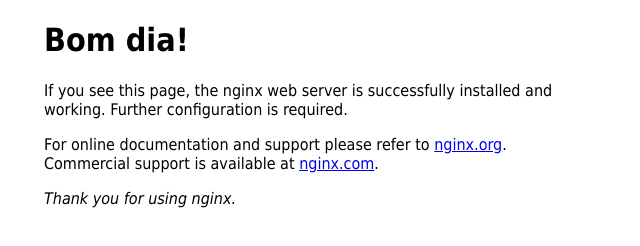
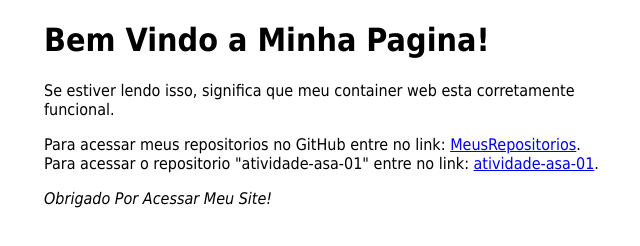
Before and after one commit to TheWellz/atividade-asa-01, a plain HTML site: page web/index.html in a window 1280 px wide. Shown: the whole page, without its empty margins (316-956 px from the left). Drawn offline with Linux system fonts and the light colour scheme.

Commit message:
Atividade completada

```diff
--- a/web/index.html
+++ b/web/index.html
@@ -2,7 +2,7 @@
 <html>
 
 <head>
-    <title>Welcome to nginx!</title>
+    <title>Bem Vindo a Minha Pagina!</title>
     <style>
         html {
             color-scheme: light dark;
@@ -17,17 +17,16 @@
 </head>
 
 <body>
-    <h1>Bom dia!</h1>
-    <p>If you see this page, the nginx web server is successfully installed and
-        working. Further configuration is required.</p>
+    <h1>Bem Vindo a Minha Pagina!</h1>
+    <p>Se estiver lendo isso, significa que meu container web esta corretamente funcional.</p>
 
-    <p>For online documentation and support please refer to
-        <a href="http://nginx.org/">nginx.org</a>.<br />
-        Commercial support is available at
-        <a href="http://nginx.com/">nginx.com</a>.
+    <p>Para acessar meus repositorios no GitHub entre no link:
+        <a href="https://github.com/TheWellz?tab=repositories">MeusRepositorios</a>.<br />
+        Para acessar o repositorio "atividade-asa-01" entre no link:
+        <a href="https://github.com/TheWellz/atividade-asa-01">atividade-asa-01</a>.
     </p>
 
-    <p><em>Thank you for using nginx.</em></p>
+    <p><em>Obrigado Por Acessar Meu Site!</em></p>
 </body>
 
 </html>
```
Also changed, not shown: 4 other files.
